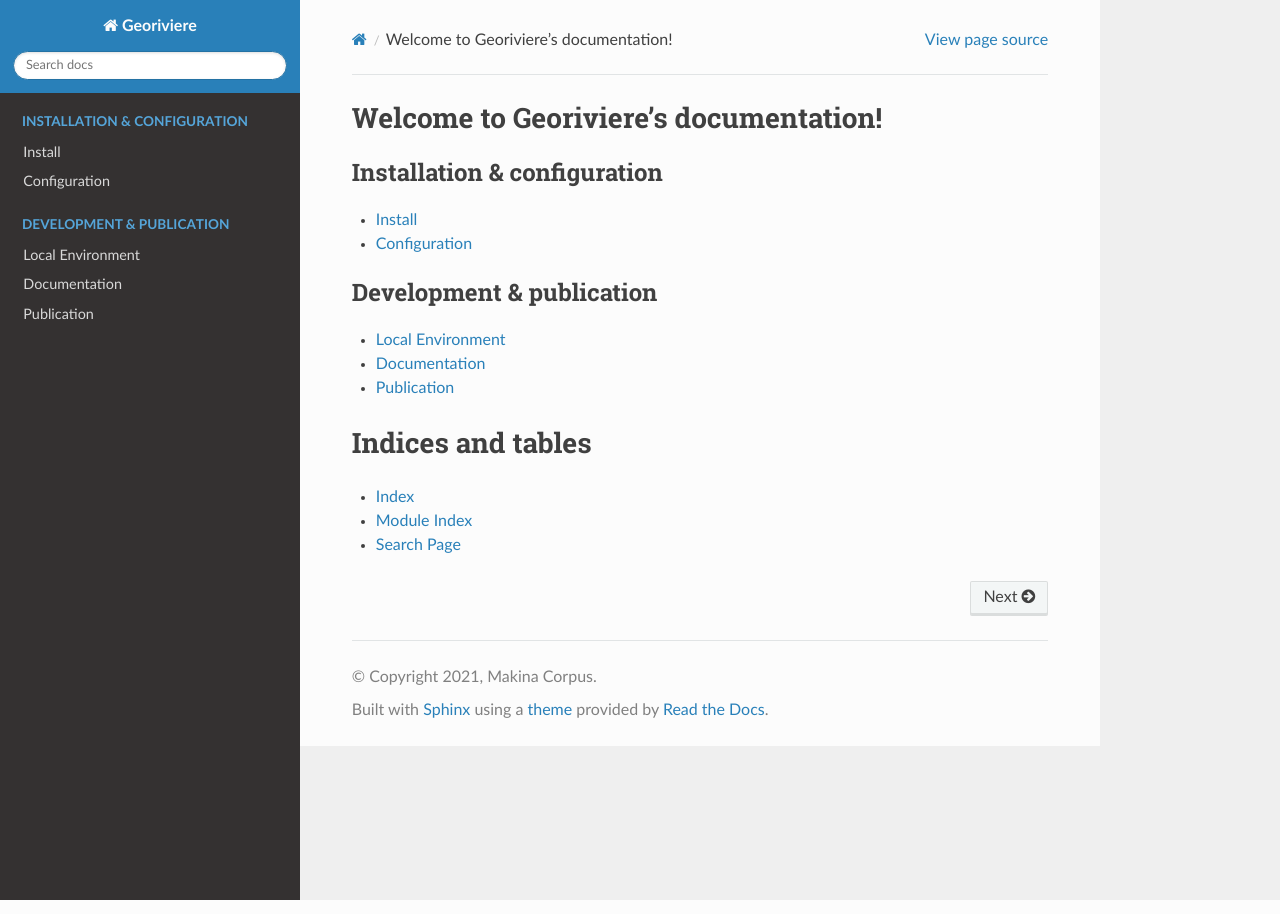
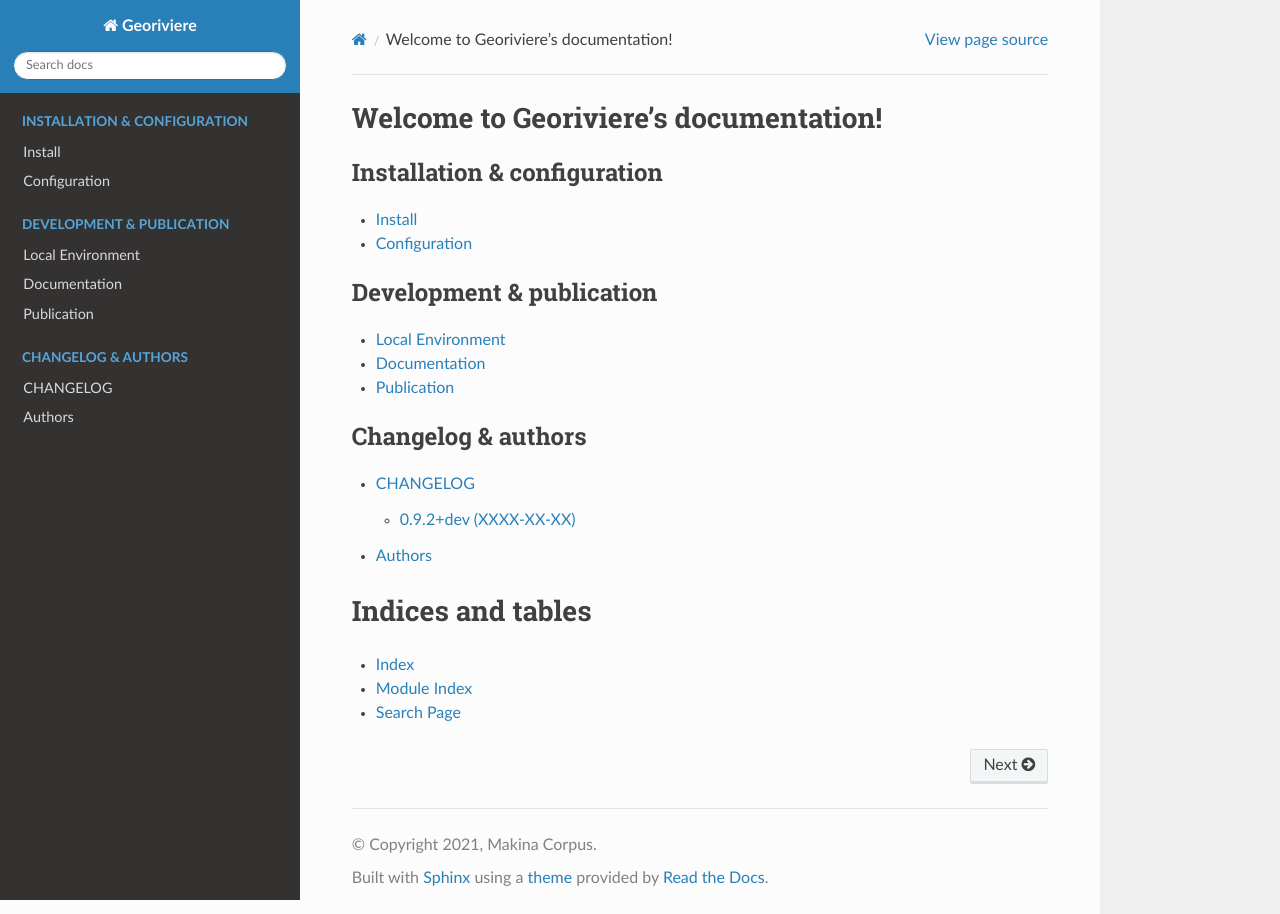
Before and after one commit to Georiviere/Georiviere-admin, a Sphinx documentation site: the page built from docs/index.rst, in a window 1280 px wide. Built offline with Sphinx 7.4.7 and the Read the Docs theme 2.0.0, drawn with Linux system fonts in a browser that asks for light colours; the version number could not be read and is left out.

Commit message:
improve doc

```diff
--- a/README.rst
+++ b/README.rst
@@ -23,7 +23,7 @@ Extract, and read the README.rst file
 Documentation
 -------------
 
-https://georiviere.readthedocs.io/en/latest/
+https://georiviere.readthedocs.io/en/stable/
 
 
 License
--- /dev/null
+++ b/docs/authors.rst
@@ -0,0 +1,6 @@
+Authors
+-------
+
+* Emmanuelle Elly
+* Timothée de Montety
+* Jean-Etienne Castagnede
--- a/CHANGES.md
+++ b/docs/changelog.rst
@@ -1,7 +1,8 @@
+=========
 CHANGELOG
 =========
 
-0.9.0.dev    (XXXX-XX-XX)
+0.9.2+dev    (XXXX-XX-XX)
 -------------------------
 
 * First code publication
--- a/docs/index.rst
+++ b/docs/index.rst
@@ -16,6 +16,13 @@ Welcome to Georiviere's documentation!
     publication
 
 
+.. toctree::
+    :caption: Changelog & authors
+    :maxdepth: 2
+
+    changelog
+    authors
+
 
 Indices and tables
 ==================
```
Also changed, not shown: 1 other file.
